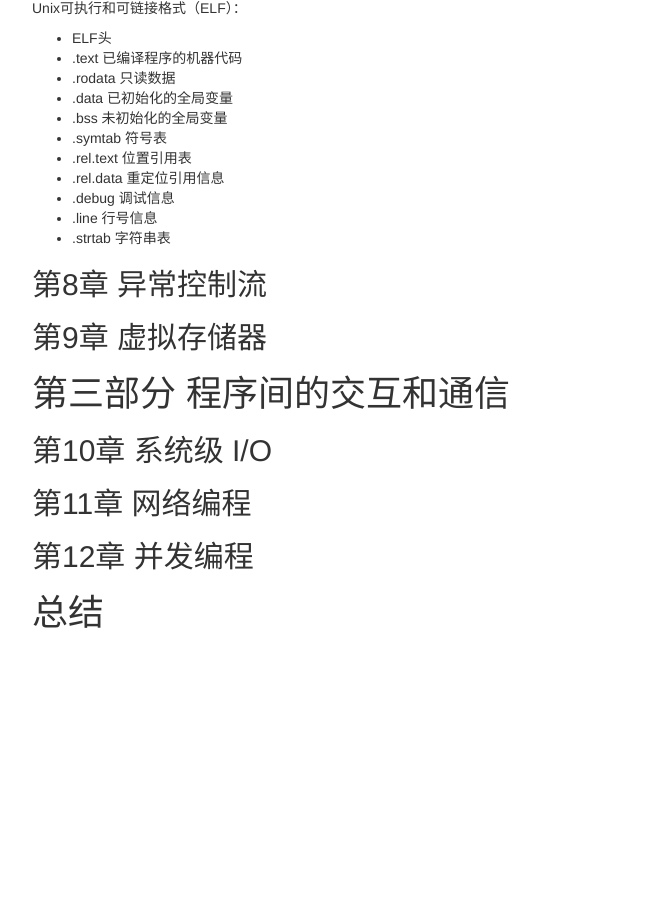
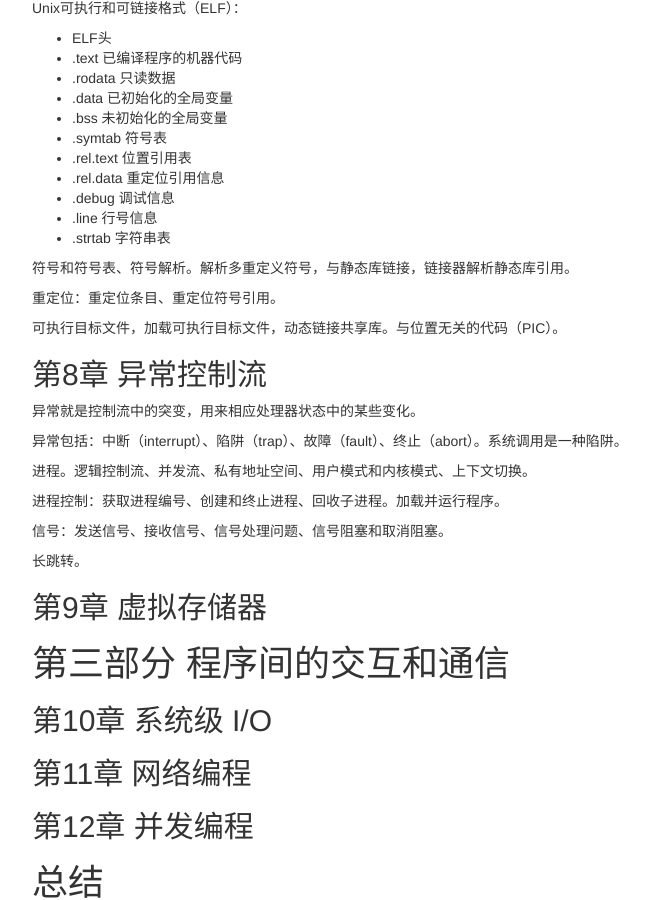
Before and after one commit to kingfree/kingfree.github.io, a Jekyll site: the page built from books/2015-03-10-cs-app.md, in a window 1280 px wide and 900 px high, scrolled down 6176 px. Shown: the whole window, without its empty margins (428-1078 px from the left). Built offline with Jekyll 4.4.1, drawn with Linux system fonts in a browser that asks for light colours; nearby versions of some CDN libraries; library files that are not in the unit come from our copies; formulas are drawn with MathJax 3; comment, search, counter and statistics services are not loaded; before the commit the page ends 6820 px from its top, so only the background shows below that; some of the changed text lies outside the part shown.

Commit message:
异常控制流

```diff
--- a/_includes/themes/bootstrap-3/web.html
+++ b/_includes/themes/bootstrap-3/web.html
@@ -46,7 +46,8 @@
                 <span class="etitle">{{ page.etitle }}</span>{% endif %} {% if page.author %}
                 <span class="author">{{ page.author }}</span>{% endif %}</div>
               <div class="content">{{ content }}</div>{% include JB/comments %}</div>
-          </div>{{ content }}</div>
+          </div>
+        </div>
       </div>
     </div>{% include JB/analytics %}
     <script src="{{ ASSET_PATH }}/js/jquery-1.11.2.min.js"></script>
--- a/books/2015-03-10-cs-app.md
+++ b/books/2015-03-10-cs-app.md
@@ -335,9 +335,25 @@ Unix可执行和可链接格式（ELF）：
 * .line 行号信息
 * .strtab 字符串表
 
+符号和符号表、符号解析。解析多重定义符号，与静态库链接，链接器解析静态库引用。
 
+重定位：重定位条目、重定位符号引用。
+
+可执行目标文件，加载可执行目标文件，动态链接共享库。与位置无关的代码（PIC）。
 
 ## 第8章 异常控制流
+
+异常就是控制流中的突变，用来相应处理器状态中的某些变化。
+
+异常包括：中断（interrupt）、陷阱（trap）、故障（fault）、终止（abort）。系统调用是一种陷阱。
+
+进程。逻辑控制流、并发流、私有地址空间、用户模式和内核模式、上下文切换。
+
+进程控制：获取进程编号、创建和终止进程、回收子进程。加载并运行程序。
+
+信号：发送信号、接收信号、信号处理问题、信号阻塞和取消阻塞。
+
+长跳转。
 
 ## 第9章 虚拟存储器
 
```
Also changed, not shown: other parts of books/2015-03-10-cs-app.md (+1 -1 lines).
